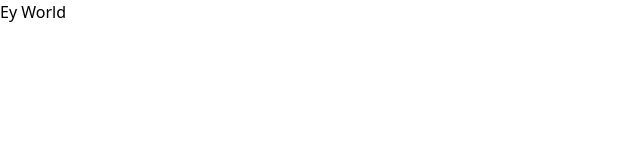
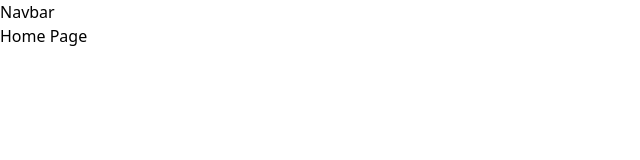
Before and after one commit to nevisende/ey-world, a React (Create React App) app: page / in a window 1280 px wide. Shown: the top 160 px of the page, without its empty margins (0-640 px from the left). Built offline with nearby package versions, Linux system fonts and the light colour scheme.

Commit message:
Feat: add airapi , create components and redux

```diff
--- a/src/App.js
+++ b/src/App.js
@@ -1,10 +1,29 @@
+import { BrowserRouter, Route, Routes } from 'react-router-dom';
+import { Provider } from 'react-redux';
+import Home from './pages/Home';
+import store from './redux/configureStore';
+import Navbar from './components/Navbar';
+import Detail from './pages/Detail';
+
 function App() {
   return (
-    <div>
-      <header>
-        Ey World
-      </header>
-    </div>
+    <Provider store={store}>
+      <div>
+        <BrowserRouter>
+          <Navbar />
+          <Routes>
+            <Route
+              path="detail"
+              element={<Detail />}
+            />
+            <Route
+              path="/"
+              element={<Home />}
+            />
+          </Routes>
+        </BrowserRouter>
+      </div>
+    </Provider>
   );
 }
 
--- /dev/null
+++ b/src/components/Navbar.js
@@ -0,0 +1,5 @@
+export default function Navbar() {
+  return (
+    <h1>Navbar</h1>
+  );
+}
--- /dev/null
+++ b/src/pages/Detail.js
@@ -0,0 +1,5 @@
+export default function Detail() {
+  return (
+    <h1>Detail</h1>
+  );
+}
--- /dev/null
+++ b/src/pages/Home.js
@@ -0,0 +1,5 @@
+export default function Home() {
+  return (
+    <h2>Home Page</h2>
+  );
+}
--- /dev/null
+++ b/src/redux/airdata/airdata.js
@@ -0,0 +1,50 @@
+const ADD_COUNTRIES = 'ADD_COUNTRIES';
+const ADD_STATES = 'ADD_STATES';
+const ADD_CITIES = 'ADD_CITIES';
+const ADD_CITY_DETAIL = 'ADD_CITY_DETAIL';
+
+const initialState = [];
+
+export const addCountries = (payload) => ({
+  type: ADD_COUNTRIES,
+  payload,
+});
+
+export const addStates = (payload) => ({
+  type: ADD_STATES,
+  payload,
+});
+
+export const addCities = (payload) => ({
+  type: ADD_CITIES,
+  payload,
+});
+
+export const addCityDetail = (payload) => ({
+  type: ADD_CITY_DETAIL,
+  payload,
+});
+
+const reducer = (state = initialState, action) => {
+  switch (action.type) {
+    case ADD_COUNTRIES:
+      return [...action.payload];
+    case ADD_STATES:
+      return [...state].map((country) => (country === action.payload.country
+        ? { [country]: { ...action.payload.states } }
+        : country));
+    case ADD_CITIES:
+      return [...state].map((country) => (((country === action.payload.country)
+        && (Object.keys(country).includes(action.payload.state)))
+        ? { [country]: { [action.payload.state]: -[...action.payload.cities] } } : country));
+    case ADD_CITY_DETAIL:
+      return [...state].map((country) => (((country === action.payload.country)
+      && (Object.keys(country).includes(action.payload.state))
+      && country[action.payload.state].includes(action.payload.city))
+        ? { [country]: { [action.payload.state]: action.payload.details } } : country));
+    default:
+      return state;
+  }
+};
+
+export default reducer;
--- /dev/null
+++ b/src/redux/configureStore.js
@@ -0,0 +1,10 @@
+import { createStore, applyMiddleware } from 'redux';
+import logger from 'redux-logger';
+import reducer from './airdata/airdata';
+
+const store = createStore(
+  reducer,
+  applyMiddleware(logger),
+);
+
+export default store;
--- /dev/null
+++ b/src/services/airVisualAPI.js
@@ -0,0 +1,37 @@
+import axios from 'axios';
+
+const BASE_URL = 'http://api.airvisual.com/v2/';
+const KEY_PARAM = '&key=7569f160-f3ad-4e29-8826-4884237658ba';
+
+const AirVisualClient = axios.create({
+  baseURL: BASE_URL,
+});
+
+async function getData(url) {
+  const res = await AirVisualClient.get(url);
+  const { data } = res;
+  return data;
+}
+
+export default class AirVisualAPI {
+  constructor() {
+    this.states = [];
+    this.cities = [];
+    this.specifiedCityData = [];
+  }
+
+  async getStates(country) {
+    this.states = await getData(`states?country=${country}${KEY_PARAM}`);
+    return this;
+  }
+
+  async getCities({ country, state }) {
+    this.cities = await getData(`cities?state=${state}&country=${country}${KEY_PARAM}`);
+    return this;
+  }
+
+  async getSpecifiedCityData({ country, state, city }) {
+    this.specifiedCityData = await getData(`city?city=${city}&state=${state}&country=${country}${KEY_PARAM}`);
+    return this;
+  }
+}
```
Also changed, not shown: package.json (+7 -0 lines), src/components/City.js (added), src/components/Country.js (added), src/components/State.js (added), 1 other file (tests, documents, lock files or other folders).
